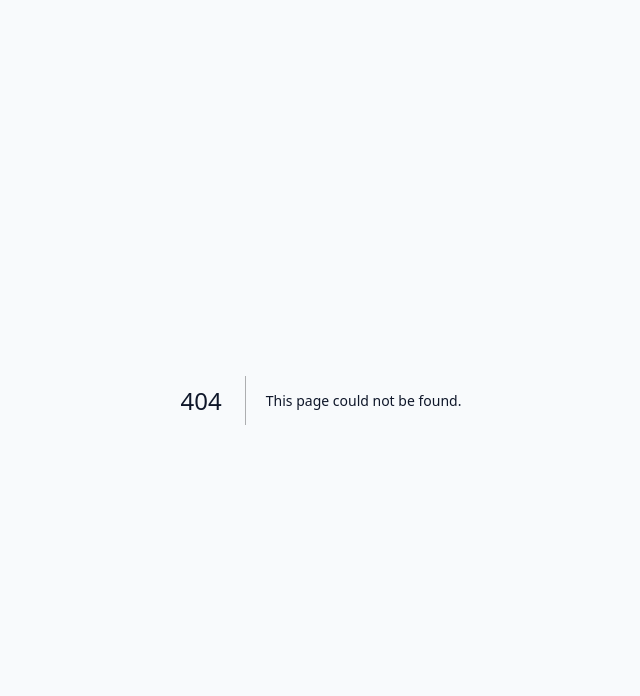
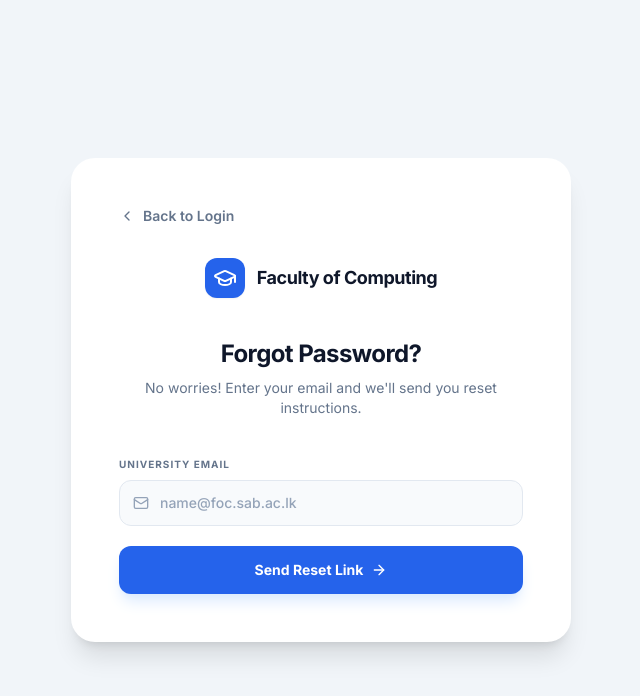
Before and after one commit to Dhivanujan/Community-Project-RMS, a Next.js app: page /forgot-password in a window 1280 px wide. Before the commit this address had no page. Shown: the top 696 px of the page, without its empty margins (319-959 px from the left). Built offline with nearby package versions, Linux system fonts and the light colour scheme.

Commit message:
add  app/forgot-password/ file

```diff
--- /dev/null
+++ b/app/forgot-password/page.jsx
@@ -0,0 +1,117 @@
+"use client";
+
+import { useState } from "react";
+import Link from "next/link";
+import { GraduationCap, Mail, ArrowRight, CheckCircle2, ChevronLeft } from "lucide-react";
+
+export default function ForgotPassword() {
+  const [email, setEmail] = useState("");
+  const [loading, setLoading] = useState(false);
+  const [success, setSuccess] = useState(false);
+  const [error, setError] = useState("");
+
+  const handleSubmit = async (e) => {
+    e.preventDefault();
+    setLoading(true);
+    setError("");
+
+    try {
+      // In a real app, this would call an API to send a reset link
+      // For now, we'll just simulate it since we don't have an email service set up
+      const res = await fetch("/api/auth/forgot-password", {
+        method: "POST",
+        headers: { "Content-Type": "application/json" },
+        body: JSON.stringify({ email }),
+      });
+
+      if (res.ok) {
+        setSuccess(true);
+      } else {
+        const data = await res.json();
+        setError(data.message || "Failed to send reset link");
+      }
+    } catch (err) {
+      setError("An unexpected error occurred");
+    } finally {
+      setLoading(false);
+    }
+  };
+
+  return (
+    <div className="min-h-screen bg-slate-100 flex items-center justify-center p-4 sm:p-8 font-sans">
+      <div className="max-w-[500px] w-full bg-white rounded-3xl shadow-xl overflow-hidden p-8 sm:p-12">
+        <Link href="/login" className="flex items-center gap-2 text-sm font-semibold text-slate-500 hover:text-slate-900 transition-colors mb-8 w-max">
+          <ChevronLeft className="w-4 h-4" />
+          Back to Login
+        </Link>
+
+        <div className="flex items-center gap-3 justify-center mb-10">
+          <div className="w-10 h-10 bg-blue-600 rounded-xl flex items-center justify-center shadow-sm">
+            <GraduationCap className="text-white w-6 h-6" />
+          </div>
+          <span className="font-bold text-lg tracking-tight text-slate-900">Faculty of Computing</span>
+        </div>
+
+        {success ? (
+          <div className="text-center space-y-6">
+            <div className="w-16 h-16 bg-green-100 text-green-600 rounded-2xl flex items-center justify-center mx-auto">
+              <CheckCircle2 className="w-10 h-10" />
+            </div>
+            <div>
+              <h2 className="text-2xl font-bold text-slate-900 tracking-tight mb-2">Check your email</h2>
+              <p className="text-sm text-slate-500">
+                We've sent a password reset link to <span className="font-semibold text-slate-900">{email}</span>.
+              </p>
+            </div>
+            <p className="text-xs text-slate-400 italic">
+              Didn't receive the email? Check your spam folder or try again.
+            </p>
+          </div>
+        ) : (
+          <>
+            <div className="mb-8 text-center">
+              <h2 className="text-2xl font-bold text-slate-900 tracking-tight">Forgot Password?</h2>
+              <p className="text-sm text-slate-500 mt-2">No worries! Enter your email and we'll send you reset instructions.</p>
+            </div>
+
+            {error && (
+              <div className="p-3 mb-6 rounded-lg text-sm font-medium bg-red-50 text-red-700 text-center">
+                {error}
+              </div>
+            )}
+
+            <form className="flex flex-col space-y-5" onSubmit={handleSubmit}>
+              <div className="space-y-1.5">
+                <label className="text-[10px] font-bold text-slate-500 uppercase tracking-widest">
+                  University Email
+                </label>
+                <div className="relative">
+                  <div className="absolute inset-y-0 left-0 pl-3.5 flex items-center pointer-events-none text-slate-400">
+                    <Mail className="w-4 h-4" />
+                  </div>
+                  <input
+                    type="email"
+                    required
+                    value={email}
+                    onChange={(e) => setEmail(e.target.value)}
+                    placeholder="name@foc.sab.ac.lk"
+                    className="w-full pl-10 pr-4 py-3 bg-slate-50 border border-slate-200 rounded-xl text-sm focus:outline-none focus:ring-2 focus:ring-blue-500/20 focus:border-blue-500 transition-all placeholder:text-slate-400 text-slate-900 font-medium"
+                  />
+                </div>
+              </div>
+
+              <button
+                type="submit"
+                disabled={loading}
+                className="w-full relative group bg-blue-600 hover:bg-blue-700 text-white py-3.5 rounded-xl font-bold text-sm transition-all focus:outline-none focus:ring-2 focus:ring-offset-2 focus:ring-blue-600 flex items-center justify-center gap-2 disabled:opacity-70 disabled:cursor-not-allowed shadow-lg shadow-blue-100"
+              >
+                {loading ? "Sending..." : "Send Reset Link"}
+                {!loading && <ArrowRight className="w-4 h-4" />}
+              </button>
+            </form>
+          </>
+        )}
+      </div>
+    </div>
+  );
+}
```
